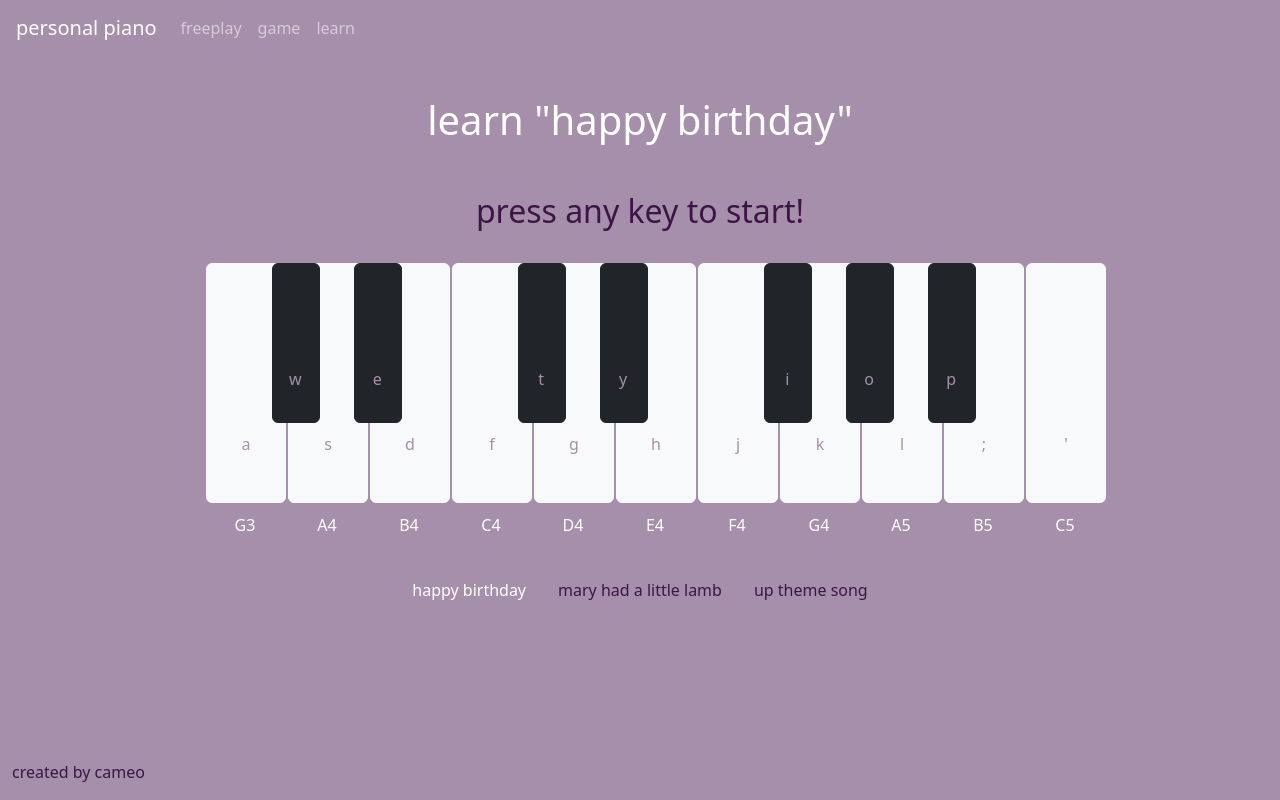
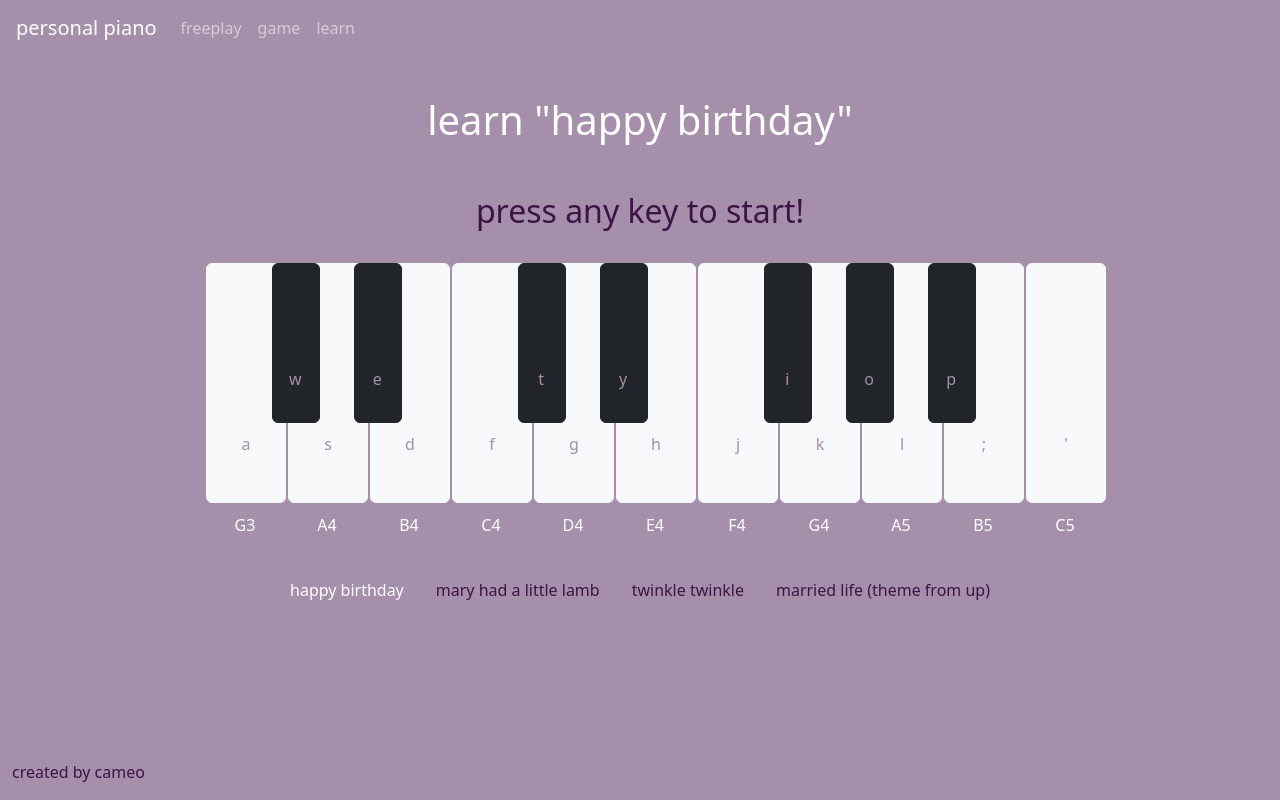
Before and after one commit to cameosam/personal-piano, a React (Create React App) app: page /learn in a window 1280 px wide. Built offline with nearby package versions, Linux system fonts and the light colour scheme.

Commit message:
add new song

```diff
--- a/src/songs.js
+++ b/src/songs.js
@@ -62,7 +62,54 @@ const songs = [
     ],
   },
   {
-    name: "up theme song",
+    name: "twinkle twinkle",
+    value: [
+      "C4",
+      "C4",
+      "G4",
+      "G4",
+      "A5",
+      "A5",
+      "G4",
+      "F4",
+      "F4",
+      "E4",
+      "E4",
+      "D4",
+      "D4",
+      "C4",
+      "G4",
+      "G4",
+      "F4",
+      "F4",
+      "E4",
+      "E4",
+      "D4",
+      "G4",
+      "G4",
+      "F4",
+      "F4",
+      "E4",
+      "E4",
+      "D4",
+      "C4",
+      "C4",
+      "G4",
+      "G4",
+      "A5",
+      "A5",
+      "G4",
+      "F4",
+      "F4",
+      "E4",
+      "E4",
+      "D4",
+      "D4",
+      "C4",
+    ],
+  },
+  {
+    name: "married life (theme from up)",
     value: [
       "F4",
       "A5",
```
